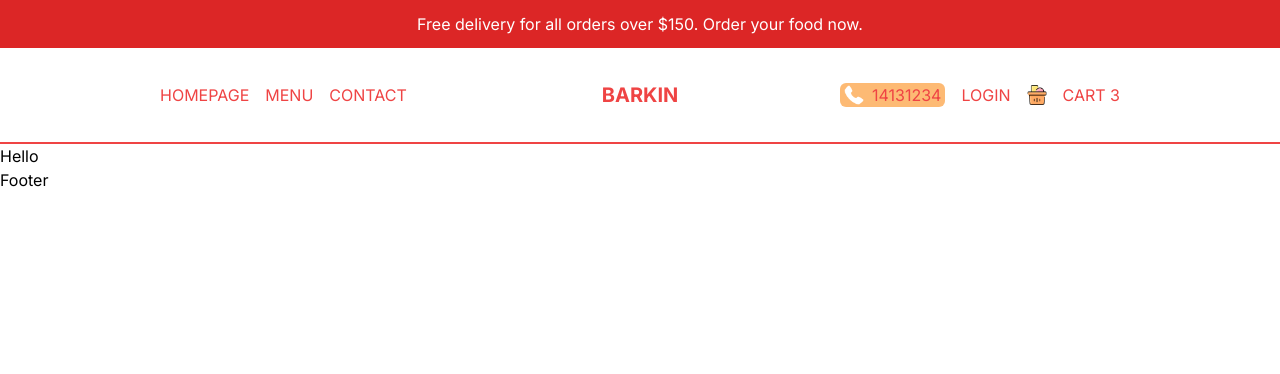
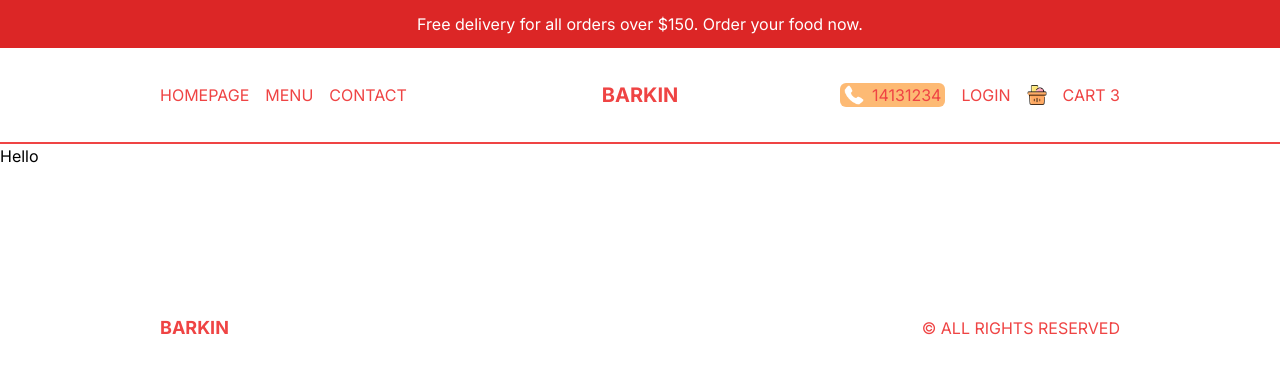
Before and after one commit to barkinkoroglu/food-delivery, a Next.js app: page / in a window 1280 px wide. Shown: the top 374 px of the page. Built offline with nearby package versions, Linux system fonts and the light colour scheme.

Commit message:
Update Footer.tsx

```diff
--- a/src/components/Footer.tsx
+++ b/src/components/Footer.tsx
@@ -1,7 +1,15 @@
+import Link from 'next/link';
 import React from 'react';
 
 function Footer() {
-  return <div>Footer</div>;
+  return (
+    <footer className="h-12 md:h-24 p-4 lg:p-20 xl:p-40 text-red-500 flex items-center justify-between">
+      <Link href="/" className="font-bold text-lg">
+        BARKIN
+      </Link>
+      <p>© ALL RIGHTS RESERVED</p>
+    </footer>
+  );
 }
 
 export default Footer;
```
